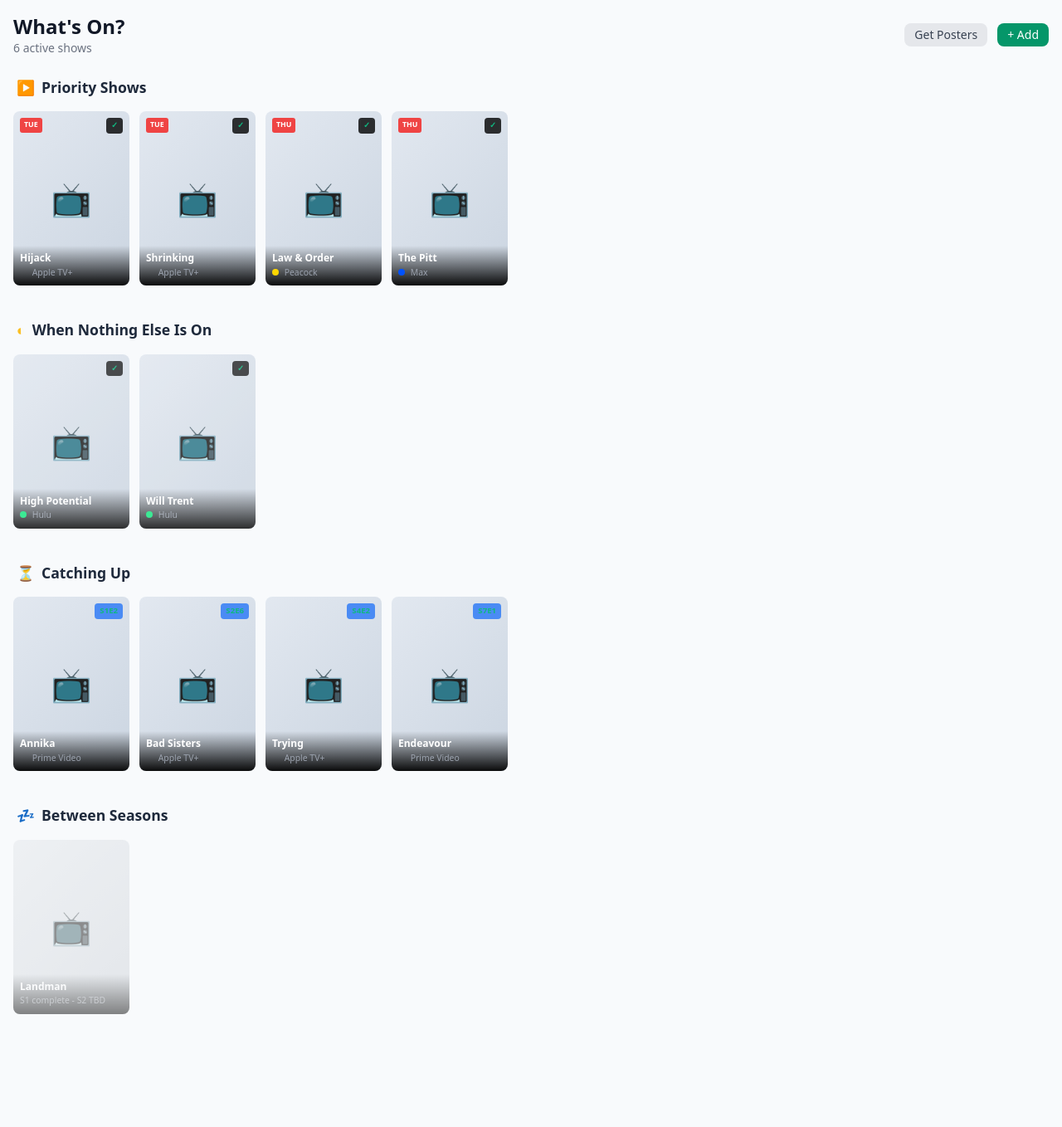
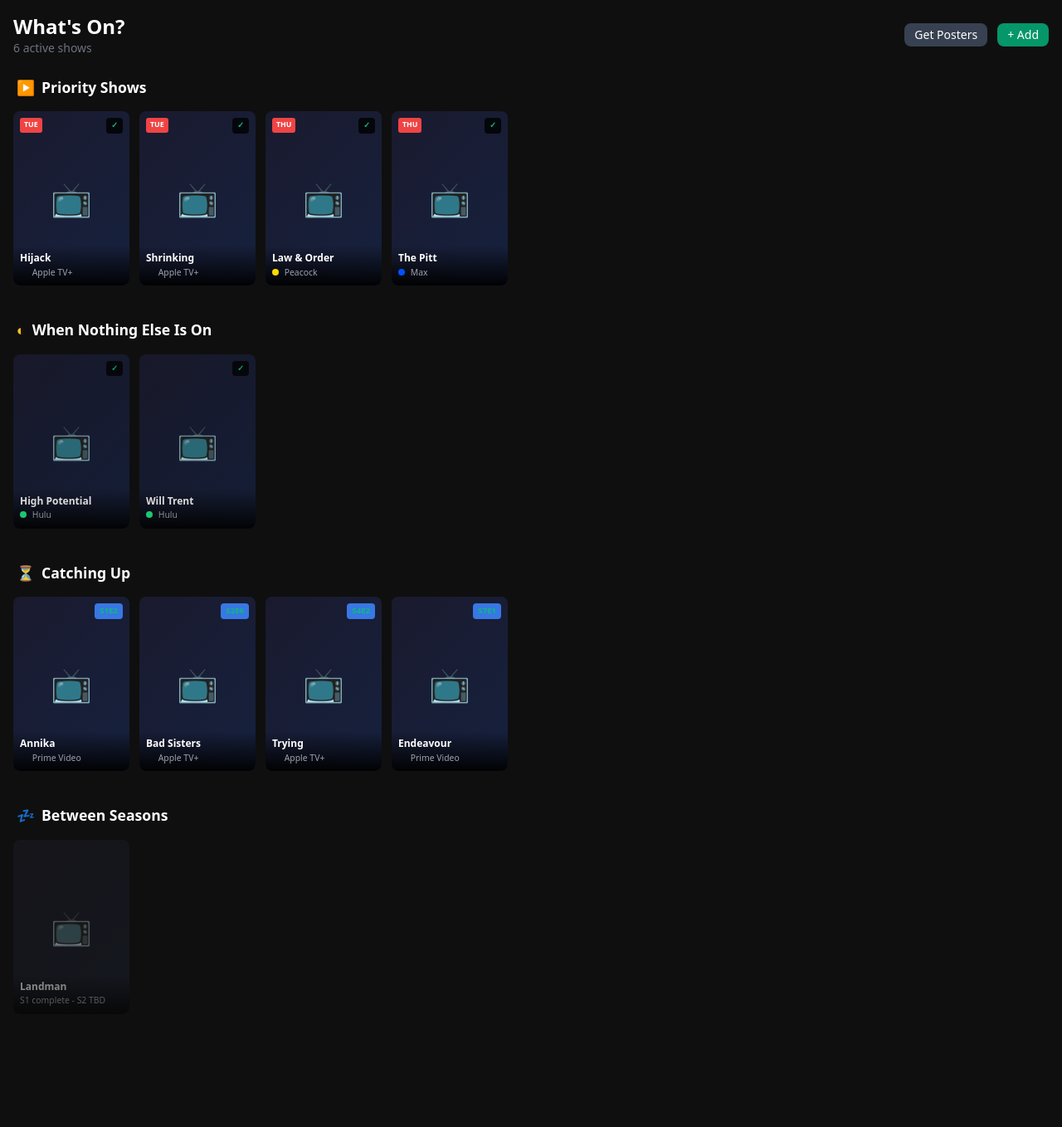
Before and after one commit to klill6506/whats-on, a FastAPI app: page / in a window 1280 px wide. Shown: the whole page at 83% size. Run offline with FastAPI, Linux system fonts and the light colour scheme; data comes from the database, SQL or seed files in the repository; some libraries are stand-ins or nearby versions.

Commit message:
Revert to dark theme

```diff
--- a/templates/index.html
+++ b/templates/index.html
@@ -5,13 +5,13 @@
     <meta name="viewport" content="width=device-width, initial-scale=1.0, user-scalable=no">
     <meta name="apple-mobile-web-app-capable" content="yes">
     <meta name="apple-mobile-web-app-status-bar-style" content="black-translucent">
-    <meta name="theme-color" content="#f8fafc">
+    <meta name="theme-color" content="#0f0f0f">
     <title>What's On?</title>
     <script src="https://cdn.tailwindcss.com"></script>
     <style>
         body {
             -webkit-tap-highlight-color: transparent;
-            background: #f8fafc;
+            background: #0f0f0f;
             min-height: 100vh;
         }
 
@@ -50,13 +50,13 @@
             width: 140px;
             height: 210px;
             object-fit: cover;
-            background: linear-gradient(135deg, #e2e8f0 0%, #cbd5e1 100%);
+            background: linear-gradient(135deg, #1a1a2e 0%, #16213e 100%);
         }
 
         .show-poster-placeholder {
             width: 140px;
             height: 210px;
-            background: linear-gradient(135deg, #e2e8f0 0%, #cbd5e1 100%);
+            background: linear-gradient(135deg, #1a1a2e 0%, #16213e 100%);
             display: flex;
             align-items: center;
             justify-content: center;
@@ -134,7 +134,7 @@
         .section-title {
             font-size: 1.1rem;
             font-weight: 700;
-            color: #1e293b;
+            color: white;
             margin-bottom: 8px;
             padding-left: 4px;
             display: flex;
@@ -146,7 +146,7 @@
             display: none;
             position: fixed;
             inset: 0;
-            background: rgba(0, 0, 0, 0.5);
+            background: rgba(0, 0, 0, 0.9);
             z-index: 50;
             align-items: center;
             justify-content: center;
@@ -156,13 +156,12 @@
             display: flex;
         }
         .modal-content {
-            background: #ffffff;
+            background: #1a1a1a;
             border-radius: 1rem;
             padding: 1.5rem;
             width: 100%;
             max-width: 340px;
-            border: 1px solid #e2e8f0;
-            box-shadow: 0 25px 50px -12px rgba(0, 0, 0, 0.25);
+            border: 1px solid #333;
         }
 
         input[type="number"] {
@@ -192,14 +191,14 @@
         }
     </style>
 </head>
-<body class="text-gray-800 px-4 pt-4 pb-24">
+<body class="text-gray-100 px-4 pt-4 pb-24">
     <header class="mb-6 flex justify-between items-center">
         <div>
-            <h1 class="text-2xl font-bold text-gray-900">What's On?</h1>
+            <h1 class="text-2xl font-bold text-white">What's On?</h1>
             <p class="text-gray-500 text-sm">{{ priority_shows|length + backup_shows|length }} active shows</p>
         </div>
         <div class="flex gap-3 items-center">
-            <button onclick="fetchAllPosters()" class="bg-gray-200 hover:bg-gray-300 text-gray-700 px-3 py-1 rounded-lg text-sm" title="Fetch missing posters">Get Posters</button>
+            <button onclick="fetchAllPosters()" class="bg-gray-700 hover:bg-gray-600 text-white px-3 py-1 rounded-lg text-sm" title="Fetch missing posters">Get Posters</button>
             <button onclick="openAddModal()" class="bg-emerald-600 hover:bg-emerald-500 text-white px-3 py-1 rounded-lg text-sm font-medium">+ Add</button>
         </div>
     </header>
@@ -330,19 +329,19 @@
     <!-- Edit Modal -->
     <div id="editModal" class="modal">
         <div class="modal-content">
-            <h3 id="editTitle" class="text-lg font-bold text-gray-900 mb-1">Edit Show</h3>
-            <p id="editService" class="text-gray-500 text-sm mb-4"></p>
+            <h3 id="editTitle" class="text-lg font-bold text-white mb-1">Edit Show</h3>
+            <p id="editService" class="text-gray-400 text-sm mb-4"></p>
             <form id="editForm" method="POST">
                 <div class="flex gap-4 mb-4">
                     <div class="flex-1">
-                        <label class="block text-gray-500 text-xs mb-1">Season</label>
+                        <label class="block text-gray-400 text-xs mb-1">Season</label>
                         <input type="number" name="season" id="editSeason" min="1"
-                            class="w-full bg-gray-100 text-gray-900 text-2xl font-bold text-center p-3 rounded-lg border border-gray-300 focus:border-emerald-500 focus:outline-none">
+                            class="w-full bg-gray-800 text-white text-2xl font-bold text-center p-3 rounded-lg border border-gray-700 focus:border-emerald-500 focus:outline-none">
                     </div>
                     <div class="flex-1">
-                        <label class="block text-gray-500 text-xs mb-1">Episode</label>
+                        <label class="block text-gray-400 text-xs mb-1">Episode</label>
                         <input type="number" name="episode" id="editEpisode" min="1"
-                            class="w-full bg-gray-100 text-gray-900 text-2xl font-bold text-center p-3 rounded-lg border border-gray-300 focus:border-emerald-500 focus:outline-none">
+                            class="w-full bg-gray-800 text-white text-2xl font-bold text-center p-3 rounded-lg border border-gray-700 focus:border-emerald-500 focus:outline-none">
                     </div>
                 </div>
 
@@ -353,7 +352,7 @@
 
                 <div class="grid grid-cols-2 gap-2 mb-3">
                     <button type="button" onclick="quickAction('next')"
-                        class="bg-gray-200 hover:bg-gray-300 text-gray-700 py-2 rounded-lg text-sm">
+                        class="bg-gray-700 hover:bg-gray-600 text-white py-2 rounded-lg text-sm">
                         +1 Episode
                     </button>
                     <button type="button" onclick="quickAction('caught-up')"
@@ -362,17 +361,17 @@
                     </button>
                 </div>
 
-                <div class="flex gap-2 pt-2 border-t border-gray-200">
+                <div class="flex gap-2 pt-2 border-t border-gray-700">
                     <button type="button" onclick="quickAction('hiatus')"
-                        class="flex-1 text-gray-500 text-xs py-2 hover:text-gray-700">
+                        class="flex-1 text-gray-400 text-xs py-2 hover:text-white">
                         Season Over 💤
                     </button>
                     <button type="button" onclick="quickAction('active')" id="activeBtn"
-                        class="flex-1 text-emerald-600 text-xs py-2 hover:text-emerald-500 hidden">
+                        class="flex-1 text-emerald-400 text-xs py-2 hover:text-emerald-300 hidden">
                         New Season! 🎉
                     </button>
                     <button type="button" onclick="closeEdit()"
-                        class="flex-1 text-gray-500 text-xs py-2 hover:text-gray-700">
+                        class="flex-1 text-gray-400 text-xs py-2 hover:text-white">
                         Cancel
                     </button>
                 </div>
@@ -383,18 +382,18 @@
     <!-- Add Show Modal -->
     <div id="addModal" class="modal">
         <div class="modal-content">
-            <h3 class="text-lg font-bold text-gray-900 mb-4">Add Show</h3>
+            <h3 class="text-lg font-bold text-white mb-4">Add Show</h3>
             <form action="/api/shows" method="POST">
                 <div class="mb-3">
-                    <label class="block text-gray-500 text-xs mb-1">Show Title</label>
+                    <label class="block text-gray-400 text-xs mb-1">Show Title</label>
                     <input type="text" name="title" required placeholder="e.g., The Bear"
-                        class="w-full bg-gray-100 text-gray-900 p-3 rounded-lg border border-gray-300 focus:border-emerald-500 focus:outline-none">
+                        class="w-full bg-gray-800 text-white p-3 rounded-lg border border-gray-700 focus:border-emerald-500 focus:outline-none">
                 </div>
 
                 <div class="mb-3">
-                    <label class="block text-gray-500 text-xs mb-1">Streaming Service</label>
+                    <label class="block text-gray-400 text-xs mb-1">Streaming Service</label>
                     <select name="service" required
-                        class="w-full bg-gray-100 text-gray-900 p-3 rounded-lg border border-gray-300 focus:border-emerald-500 focus:outline-none">
+                        class="w-full bg-gray-800 text-white p-3 rounded-lg border border-gray-700 focus:border-emerald-500 focus:outline-none">
                         <option value="Max">Max</option>
                         <option value="Apple TV+">Apple TV+</option>
                         <option value="Hulu">Hulu</option>
@@ -409,21 +408,21 @@
 
                 <div class="flex gap-3 mb-3">
                     <div class="flex-1">
-                        <label class="block text-gray-500 text-xs mb-1">Season</label>
+                        <label class="block text-gray-400 text-xs mb-1">Season</label>
                         <input type="number" name="current_season" value="1" min="1"
-                            class="w-full bg-gray-100 text-gray-900 p-3 rounded-lg border border-gray-300 focus:border-emerald-500 focus:outline-none">
+                            class="w-full bg-gray-800 text-white p-3 rounded-lg border border-gray-700 focus:border-emerald-500 focus:outline-none">
                     </div>
                     <div class="flex-1">
-                        <label class="block text-gray-500 text-xs mb-1">Episode</label>
+                        <label class="block text-gray-400 text-xs mb-1">Episode</label>
                         <input type="number" name="current_episode" value="1" min="1"
-                            class="w-full bg-gray-100 text-gray-900 p-3 rounded-lg border border-gray-300 focus:border-emerald-500 focus:outline-none">
+                            class="w-full bg-gray-800 text-white p-3 rounded-lg border border-gray-700 focus:border-emerald-500 focus:outline-none">
                     </div>
                 </div>
 
                 <div class="mb-3">
-                    <label class="block text-gray-500 text-xs mb-1">Priority</label>
+                    <label class="block text-gray-400 text-xs mb-1">Priority</label>
                     <select name="priority"
-                        class="w-full bg-gray-100 text-gray-900 p-3 rounded-lg border border-gray-300 focus:border-emerald-500 focus:outline-none">
+                        class="w-full bg-gray-800 text-white p-3 rounded-lg border border-gray-700 focus:border-emerald-500 focus:outline-none">
                         <option value="1">🟢 Priority - Watch First</option>
                         <option value="2" selected>🔵 Regular</option>
                         <option value="3">⚪ Backup - When Nothing Else On</option>
@@ -431,9 +430,9 @@
                 </div>
 
                 <div class="mb-4">
-                    <label class="block text-gray-500 text-xs mb-1">Air Day (optional)</label>
+                    <label class="block text-gray-400 text-xs mb-1">Air Day (optional)</label>
                     <select name="air_day"
-                        class="w-full bg-gray-100 text-gray-900 p-3 rounded-lg border border-gray-300 focus:border-emerald-500 focus:outline-none">
+                        class="w-full bg-gray-800 text-white p-3 rounded-lg border border-gray-700 focus:border-emerald-500 focus:outline-none">
                         <option value="">Not set</option>
                         <option value="Monday">Monday</option>
                         <option value="Tuesday">Tuesday</option>
@@ -447,7 +446,7 @@
 
                 <div class="flex gap-2">
                     <button type="button" onclick="closeAddModal()"
-                        class="flex-1 bg-gray-200 hover:bg-gray-300 text-gray-700 py-3 rounded-lg font-medium">
+                        class="flex-1 bg-gray-700 hover:bg-gray-600 text-white py-3 rounded-lg font-medium">
                         Cancel
                     </button>
                     <button type="submit"
```
